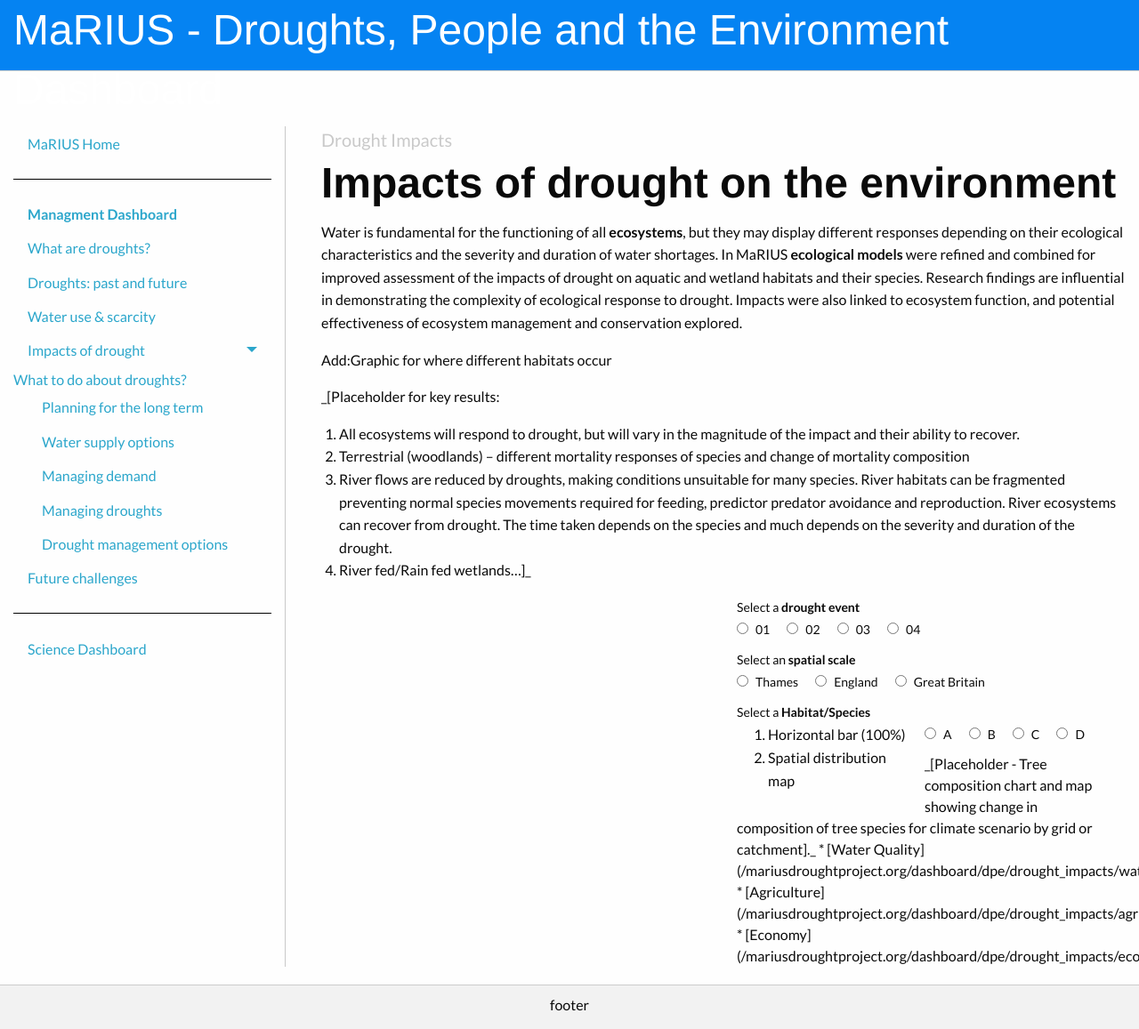
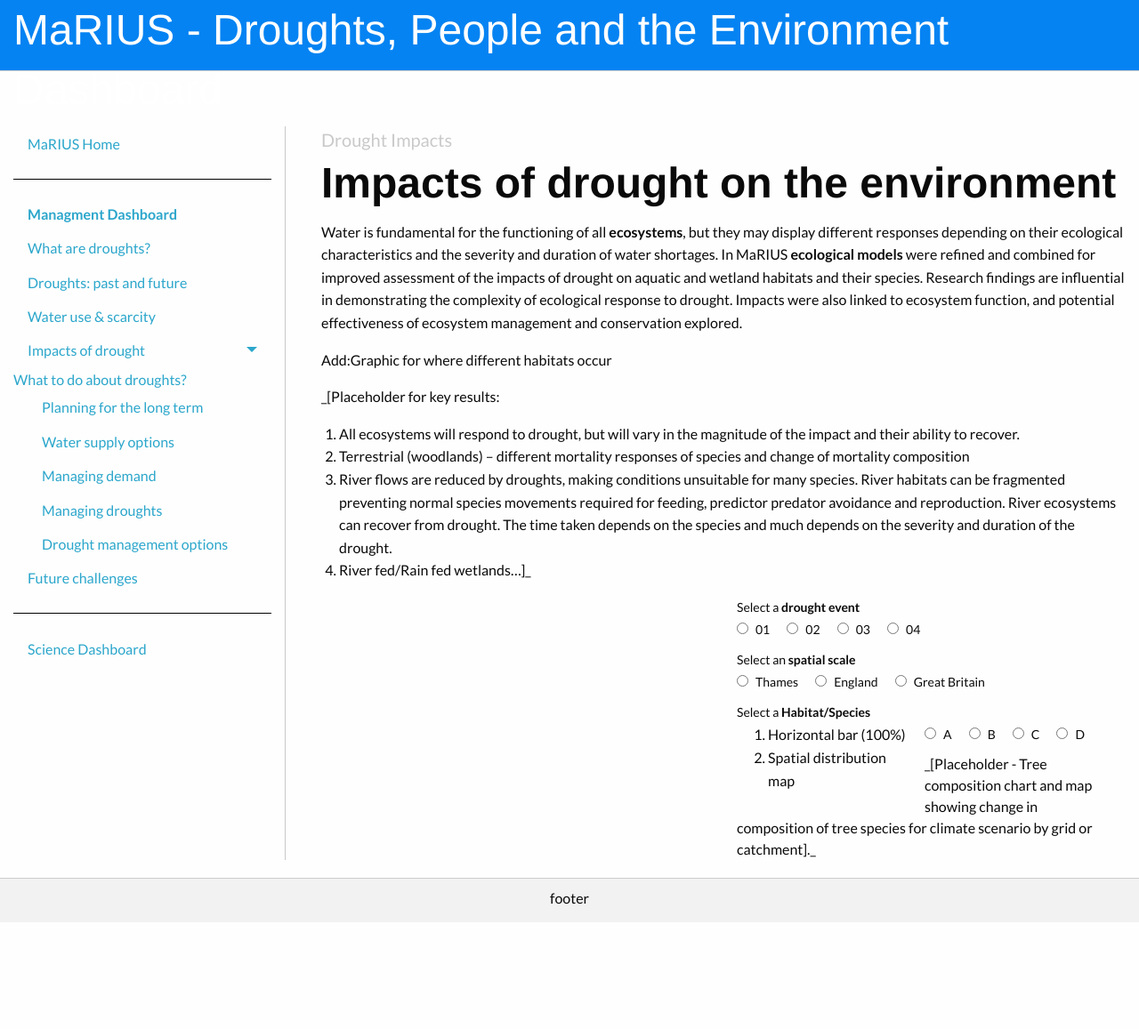
Before and after one commit to VictoriaJJ/mariusdroughtproject.org, a Jekyll site: the page built from _pages/dashboard/dpe/drought_impacts/environment.md, in a window 1280 px wide. Shown: the whole page at 89% size. Built offline with Jekyll 4.4.1, drawn with Linux system fonts in a browser that asks for light colours; after the commit the page ends 1037 px from its top, so only the background shows below that.

Commit message:
Updated environment.md

```diff
--- a/_pages/dashboard/dpe/drought_impacts/environment.md
+++ b/_pages/dashboard/dpe/drought_impacts/environment.md
@@ -46,11 +46,3 @@
 <script src='{{ site.baseurl }}/assets/js/pie_chart.js' type='text/javascript'> </script>
 
 _[Placeholder - Tree composition chart and map showing change in composition of tree species for climate scenario by grid or catchment]._
-
-
-
-
-
-* [Water Quality]({{ site.dpe_url }}/drought_impacts/water_quality/)
-* [Agriculture]({{ site.dpe_url }}/drought_impacts/agriculture/)
-* [Economy]({{ site.dpe_url }}/drought_impacts/economy/)
```
